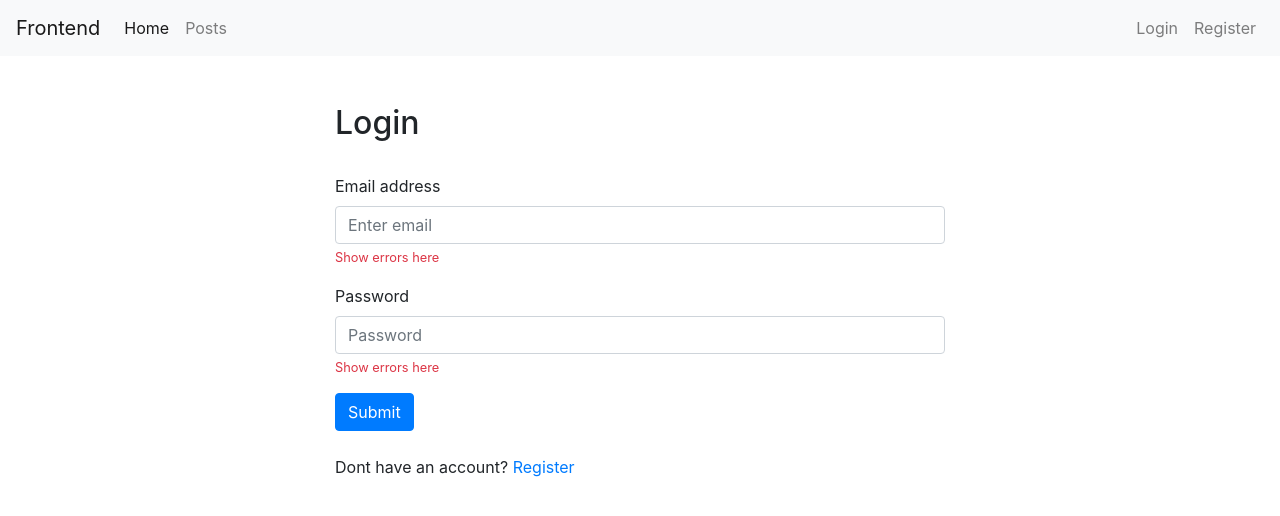
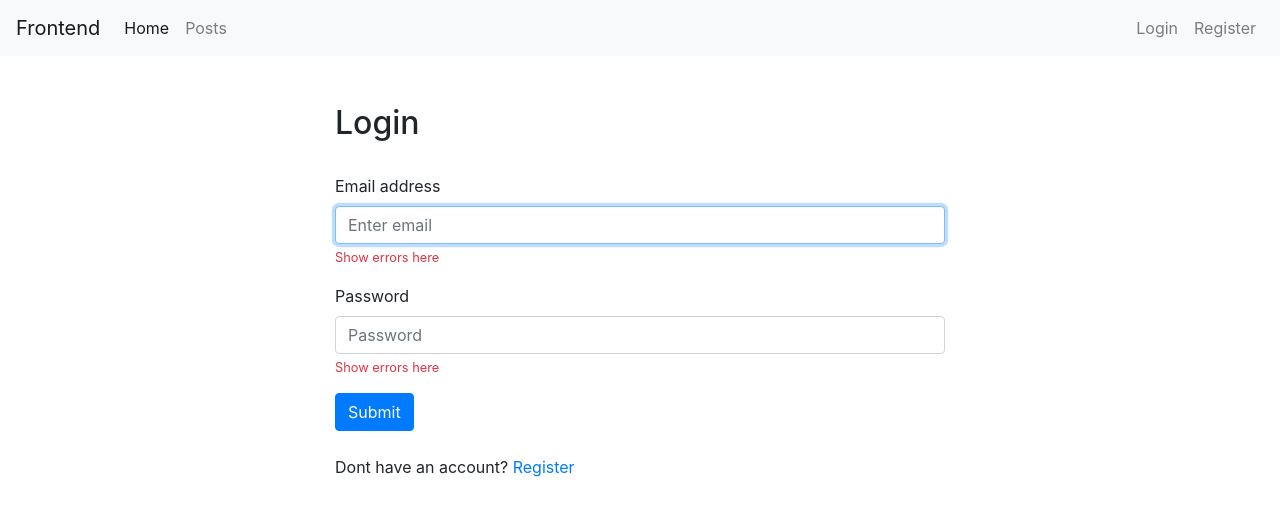
Before and after one commit to uni51/Nuxt_with_Laravel_Frontend, a Nuxt app: page /login in a window 1280 px wide. Shown: the top 516 px of the page. Built offline with nearby package versions, Linux system fonts and the light colour scheme.

Commit message:
56. User login

```diff
--- a/nuxt.config.js
+++ b/nuxt.config.js
@@ -80,7 +80,7 @@
    ** See https://axios.nuxtjs.org/options
    */
   axios: {
-    baseURL: "http://127.0.0.1:8000/api/"
+    baseURL: "http://localhost:8000/api"
   },
 
   auth: {
--- a/pages/login.vue
+++ b/pages/login.vue
@@ -2,15 +2,26 @@
   <div class="container col-md-6 mt-5">
     <h2>Login</h2>
     <br />
-    <form>
+    <form @submit.prevent="submit">
       <div class="form-group">
         <label>Email address</label>
-        <input type="email" class="form-control" placeholder="Enter email" />
+        <input
+          v-model.trim="form.email"
+          type="email"
+          class="form-control"
+          placeholder="Enter email"
+          autofocus
+        />
         <small class="form-text text-danger">Show errors here</small>
       </div>
       <div class="form-group">
         <label>Password</label>
-        <input type="password" class="form-control" placeholder="Password" />
+        <input
+          v-model.trim="form.password"
+          type="password"
+          class="form-control"
+          placeholder="Password"
+        />
         <small class="form-text text-danger">Show errors here</small>
       </div>
       <button type="submit" class="btn btn-primary">Submit</button>
@@ -22,3 +33,25 @@
     </p>
   </div>
 </template>
+
+<script>
+export default {
+  data() {
+    return {
+      form: {
+        email: "",
+        password: ""
+      }
+    };
+  },
+  methods: {
+    async submit() {
+      await this.$auth.loginWith("local", {
+        data: this.form
+      });
+
+      this.$router.push("/");
+    }
+  }
+};
+</script>
```
